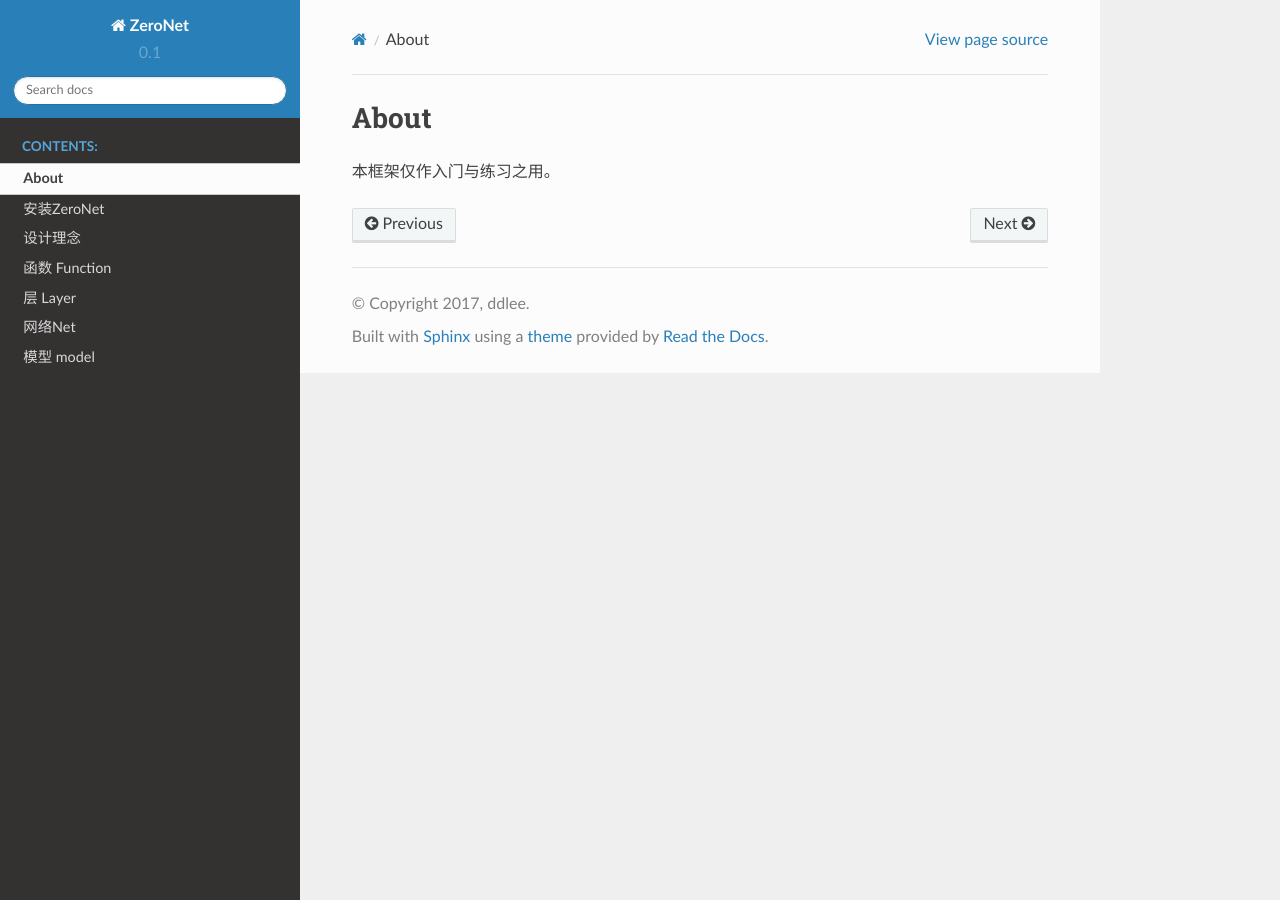
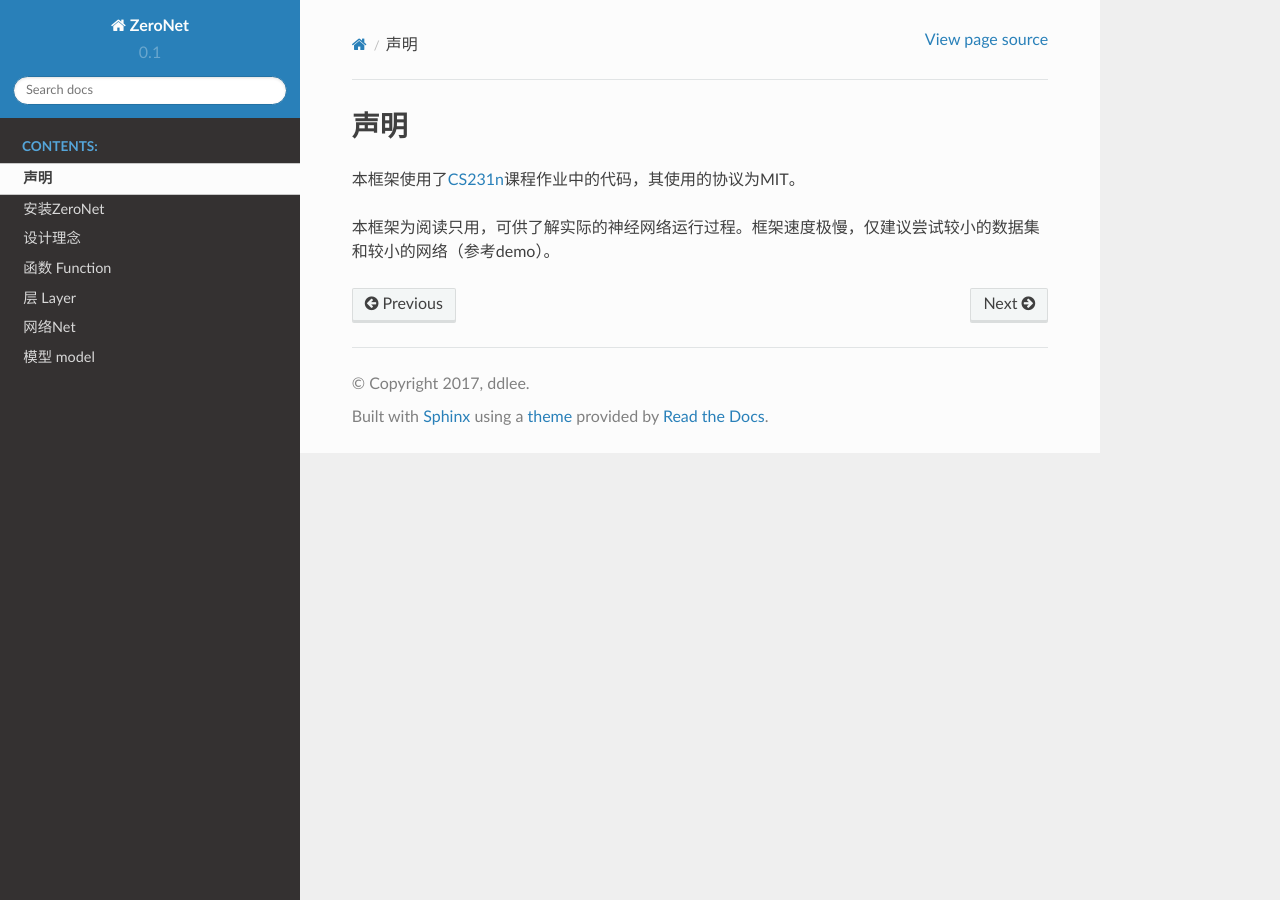
Before and after one commit to ddlee-cn/ZeroNet, a Sphinx documentation site: the page built from docs/about.md, in a window 1280 px wide. Built offline with Sphinx 7.4.7 and the Read the Docs theme 2.0.0, drawn with Linux system fonts in a browser that asks for light colours.

Commit message:
update disclaimers

```diff
--- a/docs/about.md
+++ b/docs/about.md
@@ -1,3 +1,5 @@
-## About
+## 声明
 
-本框架仅作入门与练习之用。
+本框架使用了[CS231n](http://cs231n.stanford.edu/)课程作业中的代码，其使用的协议为MIT。
+
+本框架为阅读只用，可供了解实际的神经网络运行过程。框架速度极慢，仅建议尝试较小的数据集和较小的网络（参考demo）。
```
Also changed, not shown: docs/install.md (+1 -1 lines).
